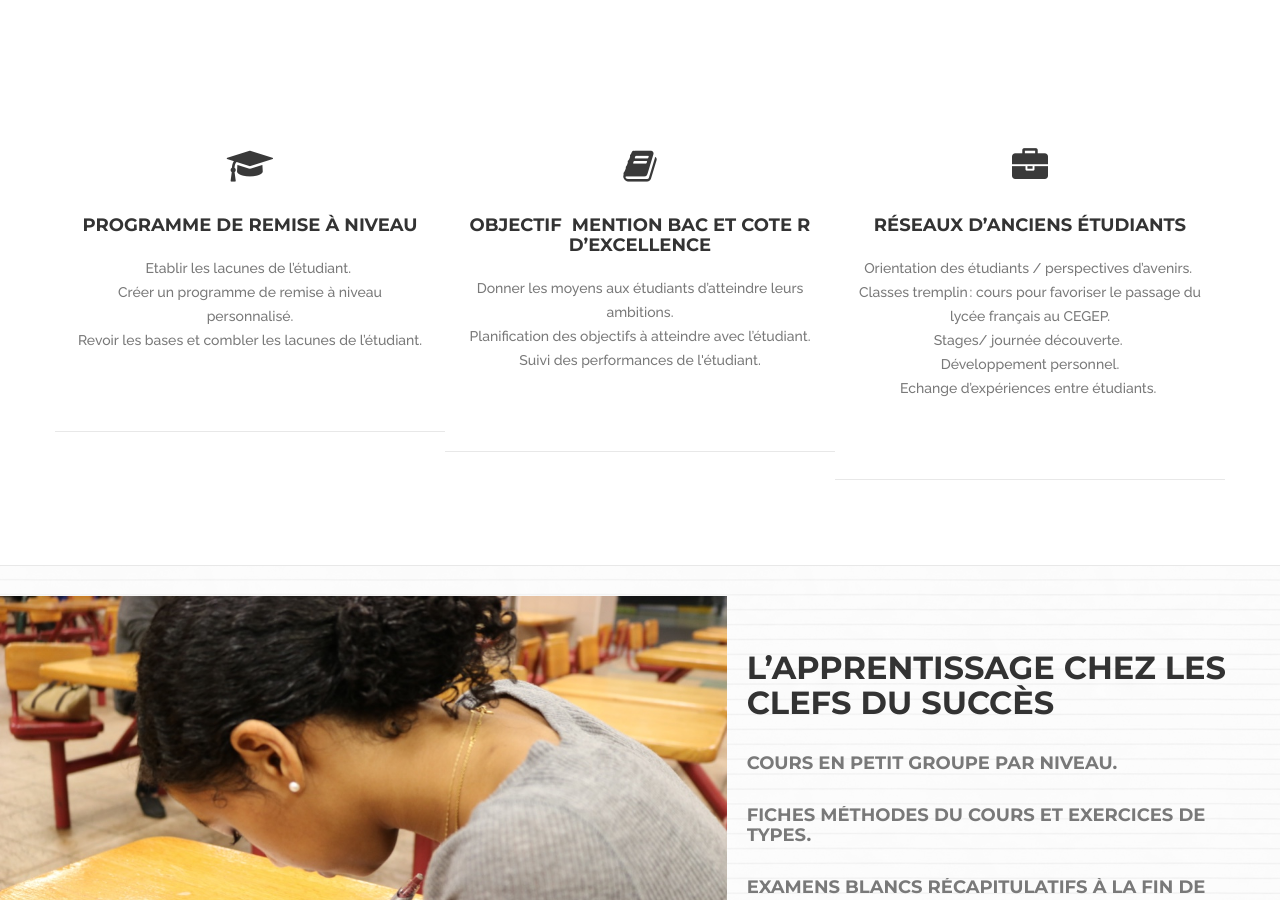
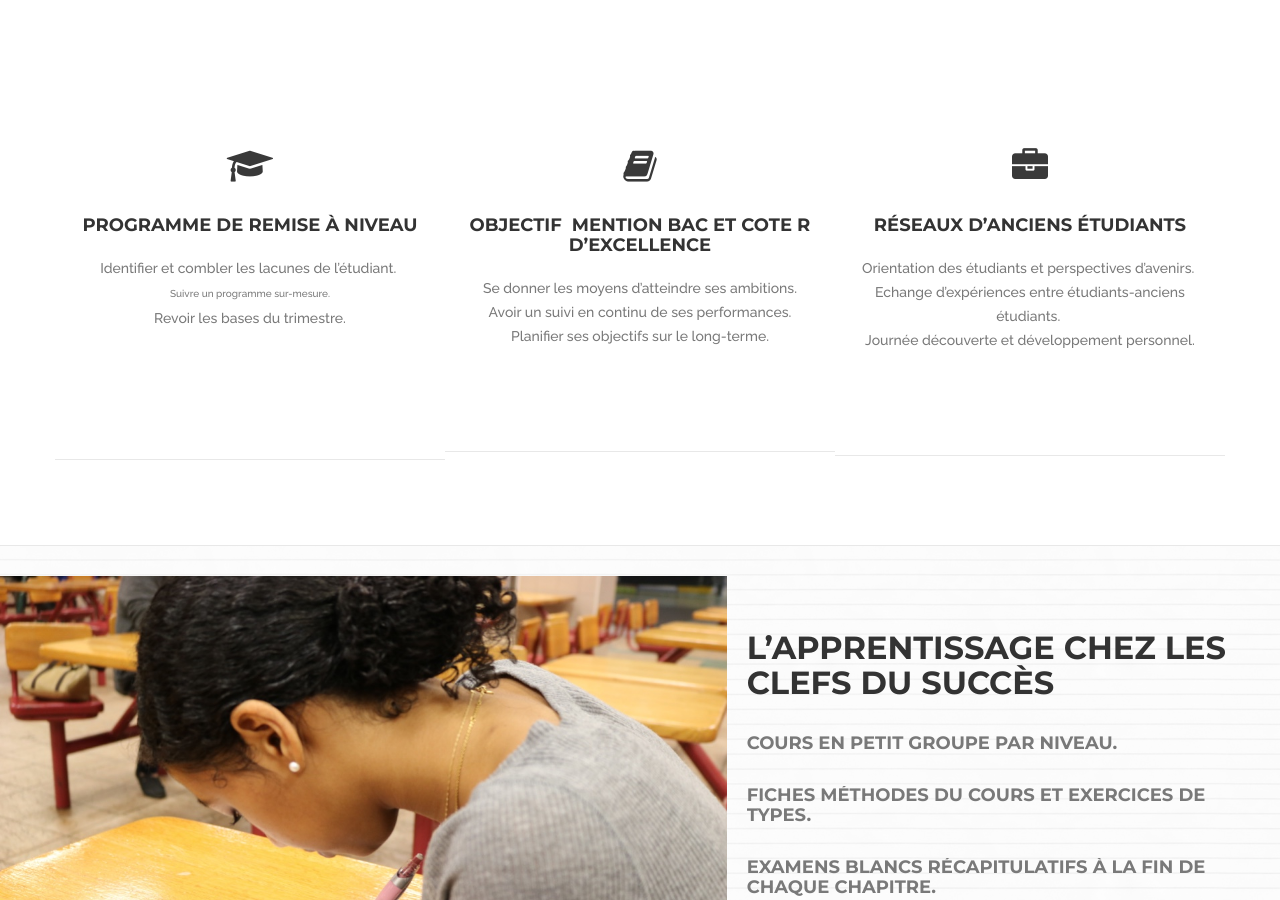
Before and after one commit to bkingg/les-clefs-pour-reussir, a Jekyll site: the page built from index.html, in a window 1280 px wide and 900 px high, scrolled down 617 px. Built offline with Jekyll 4.4.1, drawn with Linux system fonts in a browser that asks for light colours; some of the changed text lies outside the part shown.

Commit message:
Update from Forestry.io - index.html

```diff
--- a/index.html
+++ b/index.html
@@ -16,10 +16,7 @@ layout: default
             </div>
             <h5>Programme de Remise à niveau</h5>
             <div class="features-content">
-            <p>
-              Etablir les lacunes de l’étudiant.&nbsp;<br>
-              Créer un programme de remise à niveau personnalisé.<br>
-              Revoir les bases et combler les lacunes de l’étudiant.</p>
+            <p>Identifier et combler les lacunes de l’étudiant.&nbsp;<br><span style="font-size: 1rem;">Suivre un programme sur-mesure.<br></span>Revoir les bases du trimestre.<span style="font-size: 1rem;"><br></span></p><p class=""><br></p><p></p><p><br></p>
             </div>
           </div>
         </div>
@@ -30,10 +27,8 @@ layout: default
             </div>
             <h5>Objectif&nbsp; Mention Bac et Cote R d’excellence</h5>
             <div class="features-content">
-              <p>
-                Donner les moyens aux étudiants d’atteindre leurs ambitions.<br>
-                Planification des objectifs à atteindre avec l’étudiant.<br>
-                Suivi des performances de l'étudiant.</p>
+              <p>Se donner les moyens d’atteindre ses ambitions.<br>Avoir un suivi en continu de ses performances.<br>
+                Planifier ses objectifs sur le long-terme.<br><br></p>
             </div>
           </div>
         </div>
@@ -45,11 +40,7 @@ layout: default
             <h5>Réseaux d’anciens étudiants </h5>
             <div class="features-content">
               <p>
-                Orientation des étudiants / perspectives d’avenirs.&nbsp;<br>
-                Classes tremplin : cours pour favoriser le passage du lycée français au CEGEP.<br>
-                Stages/ journée découverte.&nbsp;<br>
-                Développement personnel.<br>
-                Echange d’expériences entre étudiants.&nbsp;<br>
+                Orientation des étudiants et perspectives d’avenirs.&nbsp;<br>Echange d’expériences entre étudiants-anciens étudiants.&nbsp;<br>Journée découverte et développement personnel.<br><br>
               </p>
             </div>
           </div>
```
